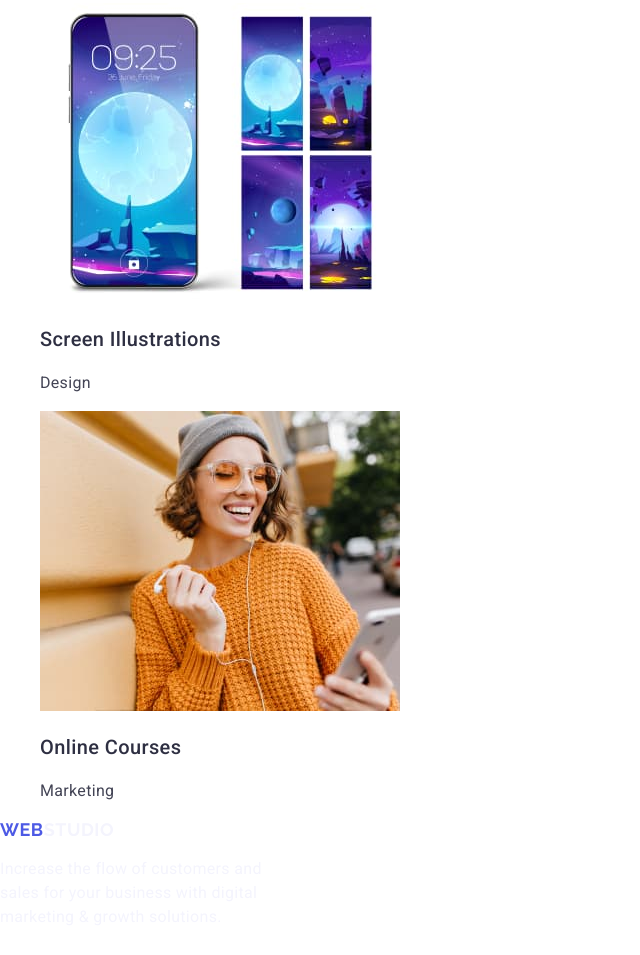
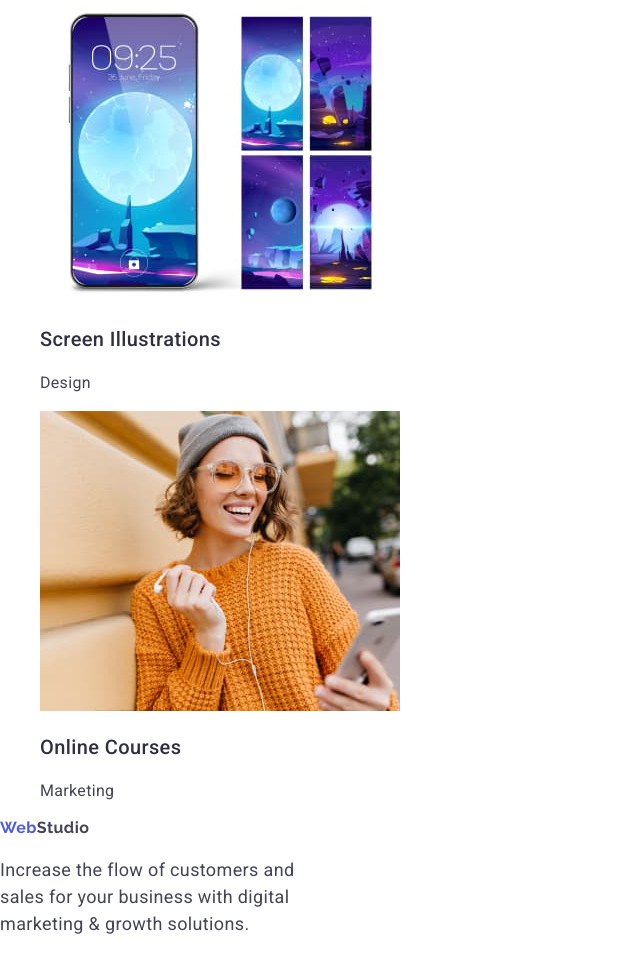
Before and after one commit to Parakonna/goit-markup-hw-02, a plain HTML site: page index.html in a window 1280 px wide. Shown: the part 4097-5052 px from the top of the page, without its empty margins (0-640 px from the left). Drawn offline with nearby package versions, Linux system fonts and the light colour scheme.

Commit message:
sstyless

```diff
--- a/css/styles.css
+++ b/css/styles.css
@@ -166,11 +166,10 @@ color: #2e2f42;
     width: 115px;
         height: 24px;
         font-family: "Raleway", sans-serif;
-            font-size: 18px;
+            font-size: 18x;
             line-height: 1.16667;
             letter-spacing: 0.03em;
-            text-transform: uppercase;
-            color: #f4f4fd;
+            text-transform: uppercas
 }
 
 .text-web-footer {
@@ -178,8 +177,6 @@ color: #2e2f42;
 }
 
 .text-footer {
-        font-size: 16px;
+    font-size: 18px;
         line-height: 1.5;
-        letter-spacing: 0.02em;
-        color: #f4f4fd;
-}
+    letter-spacing: 0.02em;
```
